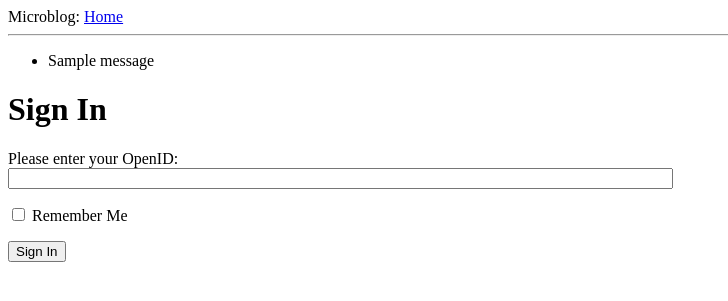
After one commit to Dimipilo92/FlaskMegaTutorial, a Flask app: page /login in a window 1280 px wide. The commit adds this page. Shown: the top 301 px of the page, without its empty margins (0-728 px from the left). Run offline with Flask 2, Linux system fonts and the light colour scheme; one stand-in notice (Sample message) is shown; some libraries are stand-ins or nearby versions.

Commit message:
Halfway through Part III

```diff
--- /dev/null
+++ b/app/forms.py
@@ -0,0 +1,13 @@
+# this file lists all the forms
+
+# from flask.ext.wtf import Form # deprecated
+from flask_wtf import Form # form validation, file uploads, and reCAPTCHAs (https://flask-wtf.readthedocs.io/en/stable/)
+from wtforms import StringField, BooleanField # basically text box and check box field classes
+from wtforms.validators import DataRequired
+ # Data Required a validator, or a funciton that can be attached to a field to perform validation on the input
+ # DataRequired checks to see if the form is empty
+
+# class LoginForm(Form): # deprecated
+class LoginForm(Form): # groups the stringfield and booleanfield into something meaningful, the loginform class
+	openid = StringField('openid', validators=[DataRequired()]) # adds only one validator to the Stringfield, which is that the data is required (more functions could be added to the array)
+	remember_me = BooleanField('remember_me', default=False) # gives the checkbox a name and sets the default state to false
--- a/app/templates/base.html
+++ b/app/templates/base.html
@@ -9,6 +9,16 @@
 	<body>
 		<div>Microblog: <a href="/index">Home</a></div>
 		<hr>
-		{% block content %} {% endblock %}<!-- This is where the block named "content" will appear -->
+		{% with messages = get_flashed_messages() %} <!-- This is a way of assigning a variable-->
+			{% if messages %} <!-- if there are any messages to display -->
+				<ul>
+				{% for message in messages %}
+					<li> {{ message }} </li>
+				{% endfor %}
+				</ul>
+		{% endif %}
+	{% endwith %}
+
+	{% block content %} {% endblock %}<!-- This is where the block named "content" will appear -->
 	</body>
 </html>
--- /dev/null
+++ b/app/templates/login.html
@@ -0,0 +1,15 @@
+<!-- extend from base layout -->
+{% extends "base.html" %}
+
+{% block content %}
+	<h1>Sign In</h1>
+	<form action="" method="post" name="login"> <!-- this is a post request named login -->
+		{{ form.hidden_tag() }} <!-- http://stackoverflow.com/questions/19612186/forms-contactform-object-has-no-attribute-hidden-tag -->
+		<p>
+			Please enter your OpenID:<br>
+			{{ form.openid(size=80) }}<br> <!-- displays the field called openid with a size of 80-->
+		</p>
+		<p>{{ form.remember_me }} Remember Me</p> <!-- displays the checkbox -->
+		<p><input type="submit" value="Sign In"></p>
+	</form>
+{% endblock %}
--- a/app/views.py
+++ b/app/views.py
@@ -1,10 +1,16 @@
-# this is one of many views or handlers
-# this handler will set the index of the site to display the html
+# this is file contains all of our handlers. Alternatively they're referred to as "views" because they modify the "view" of a website
+# you could call this handlers.py or routes.py as well. the name doesn't matter
 
-from flask import render_template # imports render_template from flask
+from flask import render_template, flash, redirect
+# render_template uses jinja2 templating engine and returns a string
+# flash
+# redirect
 from app import app # from
+from .forms import LoginForm # imports the LoginForm class from forms.py
 
-@app.route('/')
+
+# this handler will display index.html @ the index of the site (www.site.com/ and www.site.com/index) to display the html returned by the funtion
+@app.route('/') # this is a decorator (https://wiki.python.org/moin/PythonDecorators)
 @app.route('/index')
 def index():
 	user = {'nickname': 'Dimitri'} # fake (or mock) user object
@@ -22,22 +28,20 @@ def index():
 			'body':'Dimi! We gotta hang out.'
 		}
 	]
-	return render_template("index.html",
-											title='Home',
-											user=user,
+	return render_template("index.html", # the render_template function will return an html in the form of a string string, formatted using the templating engine jinja2
+											title='Home', # name of the file
+											user=user, # beginning of rparameter list
 											posts=posts)
+# alternatively you can just return an html string
 
-
-# above does this in a single statement using templates
-# 	return '''
-#  <html>
-# 		<head>
-# 			<title>Home Page</title>
-# 		</head>
-# 		<body>
-# 			<h1>Hello, ''' + user['nickname'] + '''</h1>
-# 		</body>
-# 	</html>
-# 	'''
-# HTML is returned to the client. ''' is actually used as a longform string.
-# it is just like "" except you need to use something to nest quotes in
+# this handler will display the form.html @ /login
+@app.route('/login', methods=['GET', 'POST']) # function accepts GET and POST requests, functions accept GET requests already by default
+def login():
+	form = LoginForm() # class created in forms.py
+	if form.validate_on_submit(): # if the form is valid (using validators), if true => run code, if false, re-render form
+		flash('Login requested for OpenID-"%s", remember_me=%s'  % # quick message that will display a message. the site needs to know how to render it, so they need to be rendered in a template, in this case, base.html
+			(form.openid.data, str(form.remember_me.data))) #gets the data from the field, puts it into the "flash" funtion
+		return (redirect('/index')) # redirect tells the site to login to a different page other than the current page (in this case '/index')
+	return render_template('login.html',
+										title='Sign In',
+										form=form)
--- /dev/null
+++ b/config.py
@@ -0,0 +1,5 @@
+WTF_CSRF_ENABLED = True
+# activates cross-site request forgery prevention
+# usually active by default
+# (https://en.wikipedia.org/wiki/Cross-site_request_forgery)
+SECRET_KEY = 'I-promise-you-it-will-not-be-this-so-dont-even-try' # This would be changed for public sites
```
Also changed, not shown: app/__init__.py (+8 -5 lines), requirements.txt (added, +29 -0 lines).
